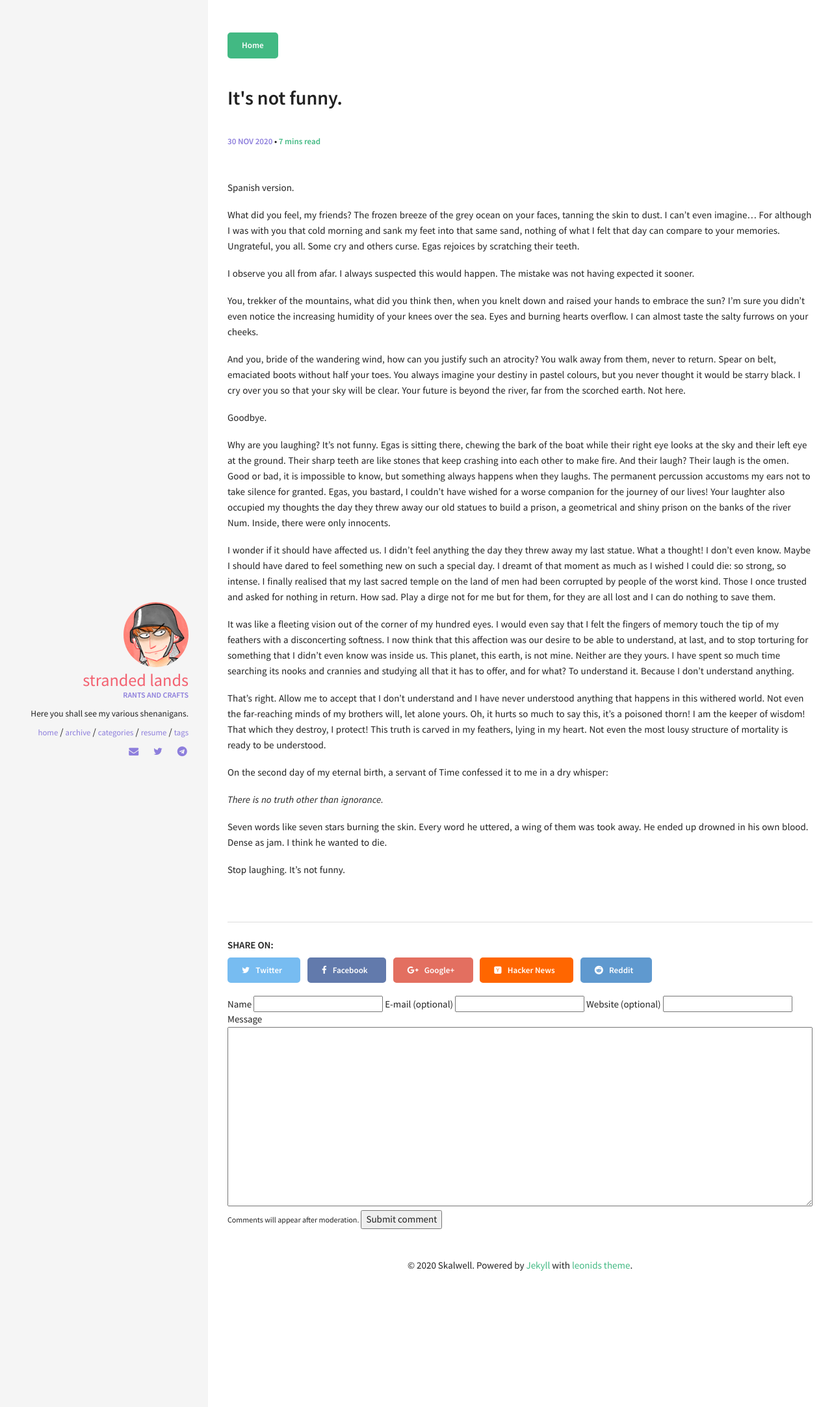
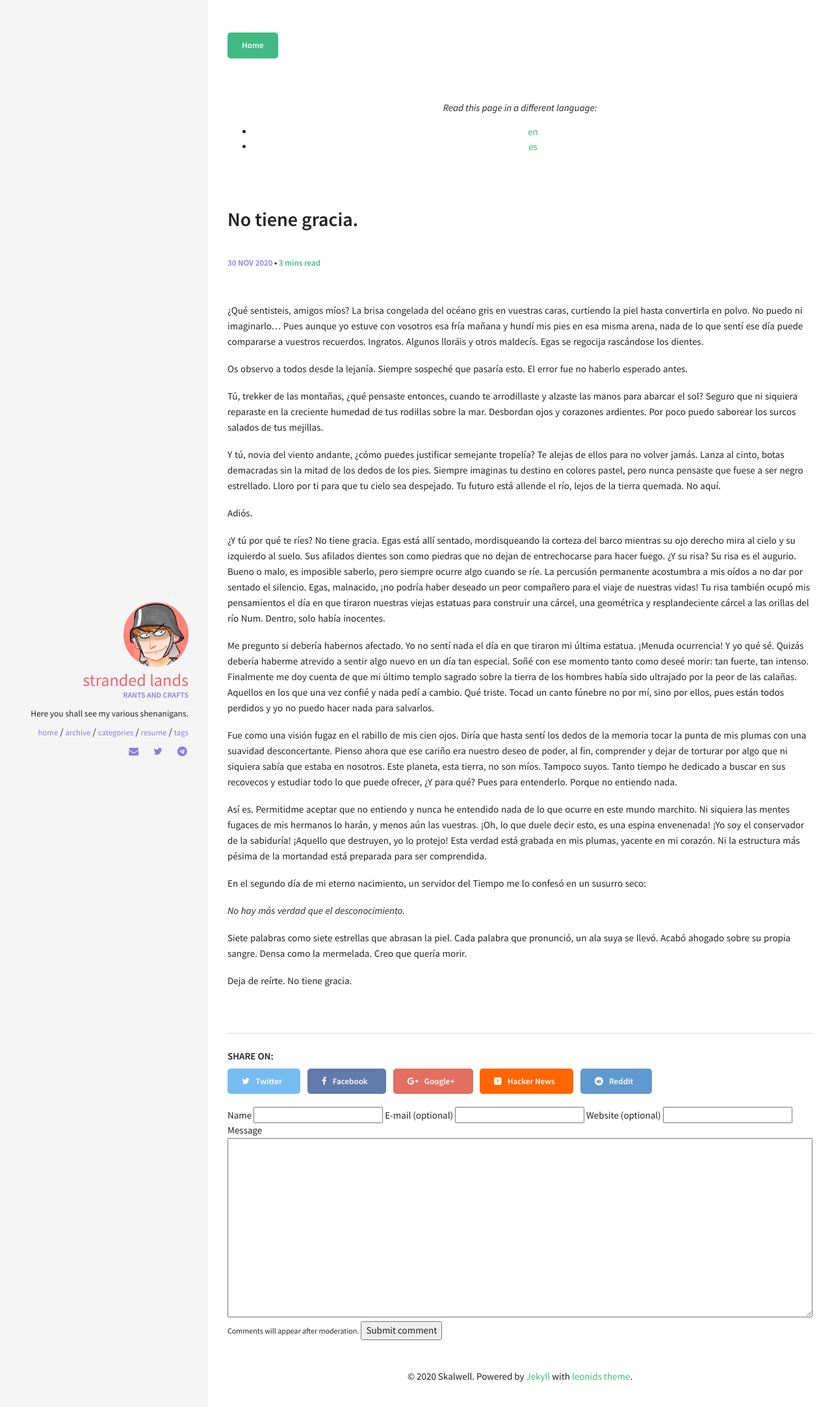
Before and after one commit to skalimoi/skalimoi.github.io, a Jekyll site: the page built from es/_posts/2020-11-30-not-funny.md, in a window 1280 px wide. Shown: the top 2166 px of the page at 65% size. Built offline with Jekyll 4.4.1, drawn with Linux system fonts in a browser that asks for light colours.

Commit message:
Languages

```diff
--- a/_layouts/post.html
+++ b/_layouts/post.html
@@ -5,6 +5,24 @@ layout: default
 <a class="btn" href= "{{ site.url }}/" >
   Home
 </a>
+
+{% if page.layout != 'index' %}
+    {% assign posts=site.posts | where:"lang-ref", page.lang-ref | sort: 'lang' %}
+    {% if posts.size == 0 %}
+        {% assign posts=site.pages | where:"lang-ref", page.lang-ref | sort: 'lang' %}
+    {% endif %}
+    {% if posts.size > 1 %}
+    <footer class="lang-options">
+        <em>Read this page in a different language:</em>
+        <ul>
+        {% for post in posts %}
+        <li><a href="{{ site.base-url }}{{ post.url }}" class="{{ post.lang }}" title="View in {{post.lang}}">{{ post.lang }}</a></li>
+        {% endfor %}
+        </ul>
+    </footer>
+    {% endif %}
+{% endif %}
+
 {% if page.image.feature %}
 <div class="post-image-feature">
   <img class="feature-image" src=
--- a/_posts/2020-11-30-not-funny.md
+++ b/es/_posts/2020-11-30-not-funny.md
@@ -1,11 +1,11 @@
 ---
 layout: post
-title: It's not funny.
+title: No tiene gracia.
 categories: [Memories]
+lang: es
+lang-ref: not-funny
 comments: false
 ---
-<details>
-<summary> Spanish version. </summary>
 
 ¿Qué sentisteis, amigos míos? La brisa congelada del océano gris en vuestras caras, curtiendo la piel hasta convertirla en polvo. No puedo ni imaginarlo... Pues aunque yo estuve con vosotros esa fría mañana y hundí mis pies en esa misma arena, nada de lo que sentí ese día puede compararse a vuestros recuerdos. Ingratos. Algunos lloráis y otros maldecís. Egas se regocija rascándose los dientes.
 
@@ -32,31 +32,3 @@ En el segundo día de mi eterno nacimiento, un servidor del Tiempo me lo confes
 Siete palabras como siete estrellas que abrasan la piel. Cada palabra que pronunció, un ala suya se llevó. Acabó ahogado sobre su propia sangre. Densa como la mermelada. Creo que quería morir.
 
 Deja de reírte. No tiene gracia.
-
-</details>
-
-What did you feel, my friends? The frozen breeze of the grey ocean on your faces, tanning the skin to dust. I can't even imagine... For although I was with you that cold morning and sank my feet into that same sand, nothing of what I felt that day can compare to your memories. Ungrateful, you all. Some cry and others curse. Egas rejoices by scratching their teeth.
-
-I observe you all from afar. I always suspected this would happen. The mistake was not having expected it sooner.
-
-You, trekker of the mountains, what did you think then, when you knelt down and raised your hands to embrace the sun? I'm sure you didn't even notice the increasing humidity of your knees over the sea. Eyes and burning hearts overflow. I can almost taste the salty furrows on your cheeks.
-
-And you, bride of the wandering wind, how can you justify such an atrocity? You walk away from them, never to return. Spear on belt, emaciated boots without half your toes. You always imagine your destiny in pastel colours, but you never thought it would be starry black. I cry over you so that your sky will be clear. Your future is beyond the river, far from the scorched earth. Not here.
-
-Goodbye.
-
-Why are you laughing? It's not funny. Egas is sitting there, chewing the bark of the boat while their right eye looks at the sky and their left eye at the ground. Their sharp teeth are like stones that keep crashing into each other to make fire. And their laugh? Their laugh is the omen. Good or bad, it is impossible to know, but something always happens when they laughs. The permanent percussion accustoms my ears not to take silence for granted. Egas, you bastard, I couldn't have wished for a worse companion for the journey of our lives! Your laughter also occupied my thoughts the day they threw away our old statues to build a prison, a geometrical and shiny prison on the banks of the river Num. Inside, there were only innocents.
-
-I wonder if it should have affected us. I didn't feel anything the day they threw away my last statue. What a thought! I don't even know. Maybe I should have dared to feel something new on such a special day. I dreamt of that moment as much as I wished I could die: so strong, so intense. I finally realised that my last sacred temple on the land of men had been corrupted by people of the worst kind. Those I once trusted and asked for nothing in return. How sad. Play a dirge not for me but for them, for they are all lost and I can do nothing to save them.
-
-It was like a fleeting vision out of the corner of my hundred eyes. I would even say that I felt the fingers of memory touch the tip of my feathers with a disconcerting softness. I now think that this affection was our desire to be able to understand, at last, and to stop torturing for something that I didn't even know was inside us. This planet, this earth, is not mine. Neither are they yours. I have spent so much time searching its nooks and crannies and studying all that it has to offer, and for what? To understand it. Because I don't understand anything.
-
-That's right. Allow me to accept that I don't understand and I have never understood anything that happens in this withered world. Not even the far-reaching minds of my brothers will, let alone yours. Oh, it hurts so much to say this, it's a poisoned thorn! I am the keeper of wisdom! That which they destroy, I protect! This truth is carved in my feathers, lying in my heart. Not even the most lousy structure of mortality is ready to be understood.
-
-On the second day of my eternal birth, a servant of Time confessed it to me in a dry whisper:
-
-*There is no truth other than ignorance.*
-
-Seven words like seven stars burning the skin. Every word he uttered, a wing of them was took away. He ended up drowned in his own blood. Dense as jam. I think he wanted to die.
-
-Stop laughing. It's not funny.
```
Also changed, not shown: en/_posts/2020-11-30-not-funny.md (added, +34 -0 lines).
